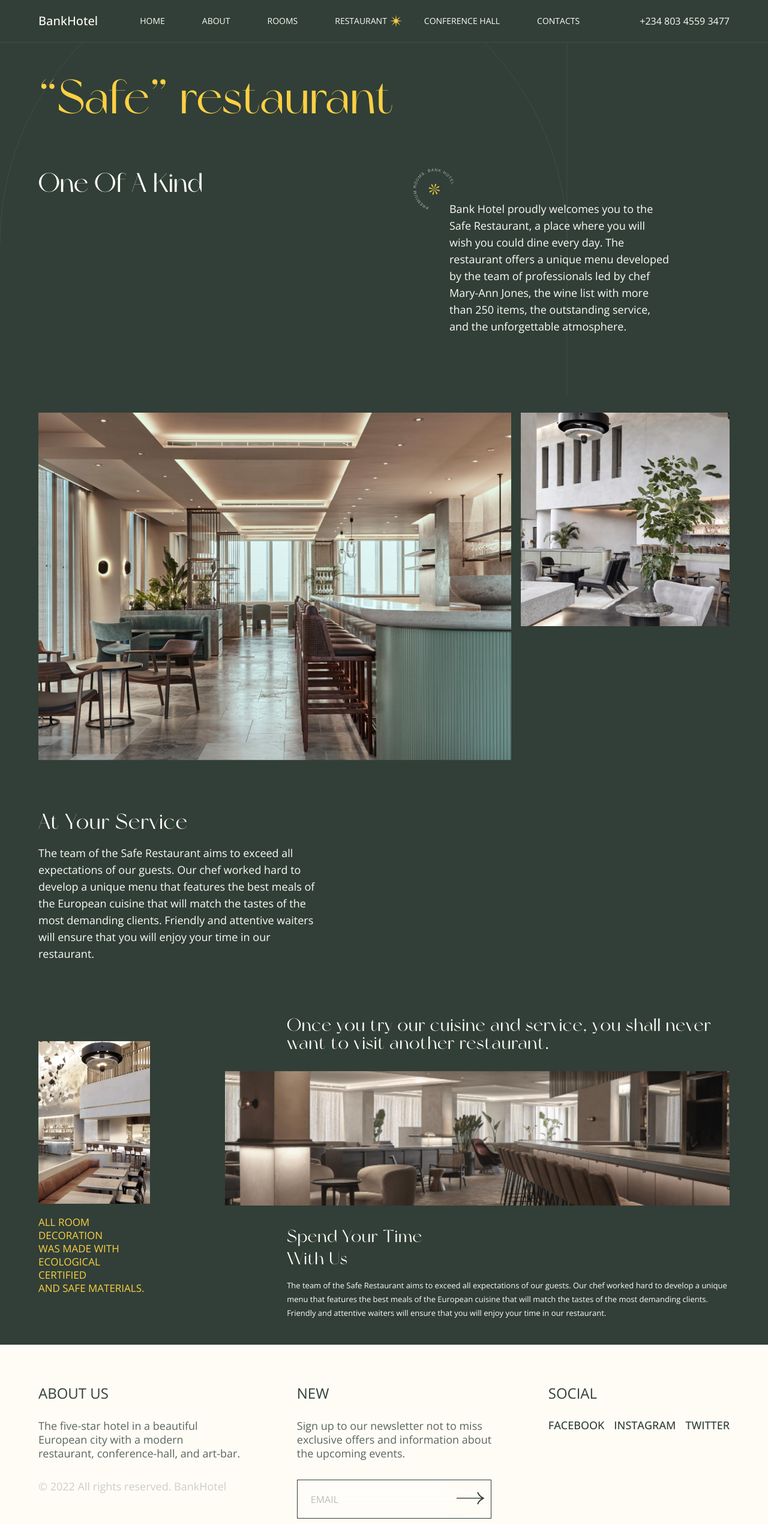
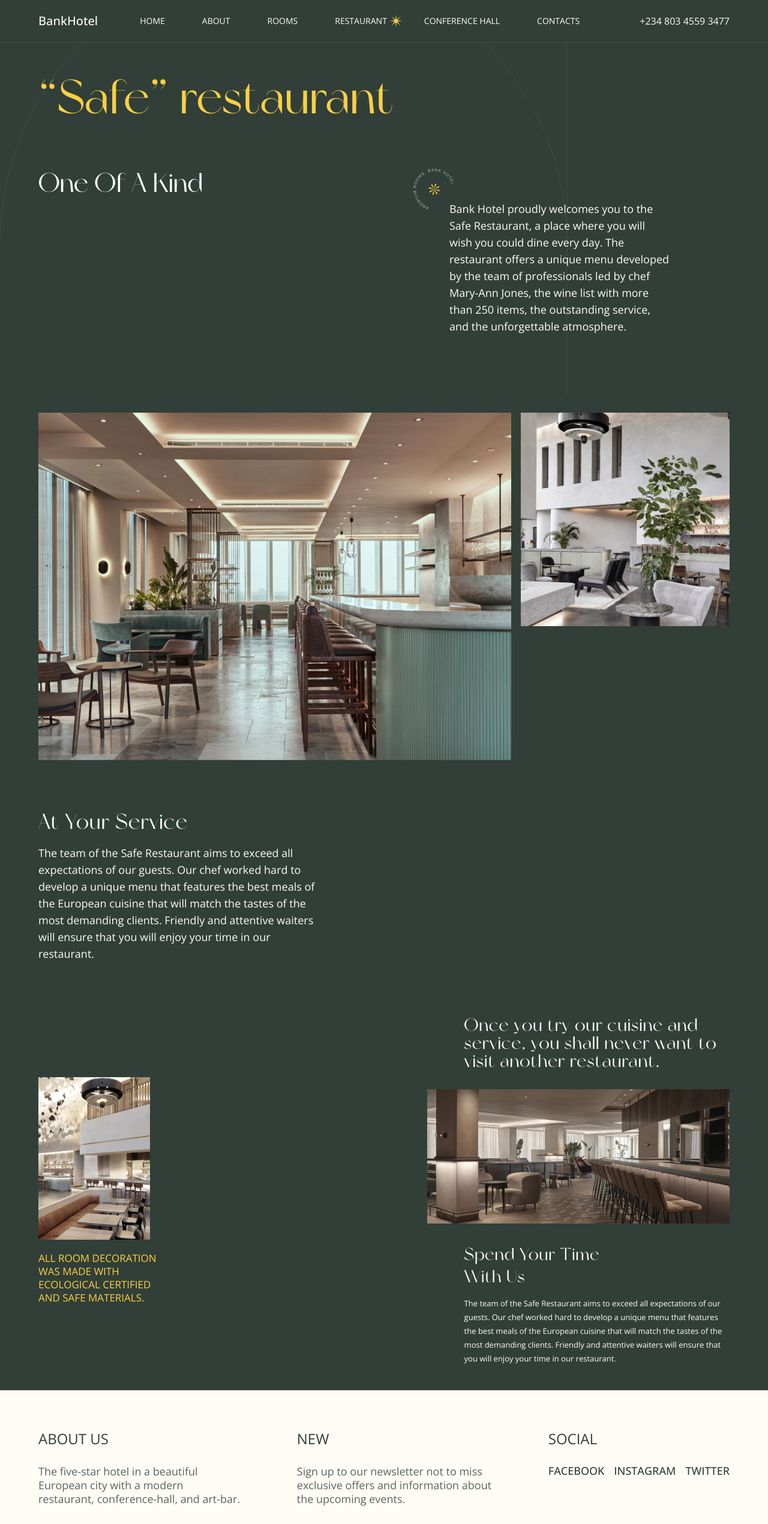
Before and after one commit to gift56/Fullstack-HotelWebsite, a React (Create React App) app: page /restaurant in a window 1280 px wide. Shown: the top 2541 px of the page at 60% size. Built offline with nearby package versions, Linux system fonts and the light colour scheme.

Commit message:
added width

```diff
--- a/src/styles/ResturantStyle/ResturantSpace.styled.js
+++ b/src/styles/ResturantStyle/ResturantSpace.styled.js
@@ -25,6 +25,7 @@ export const ResturantSpaceLeftArea = styled.div`
   align-items: flex-start;
   justify-content: flex-start;
   gap: 1rem;
+  width: inherit;
   .image {
     width: 186px;
     img {
```
